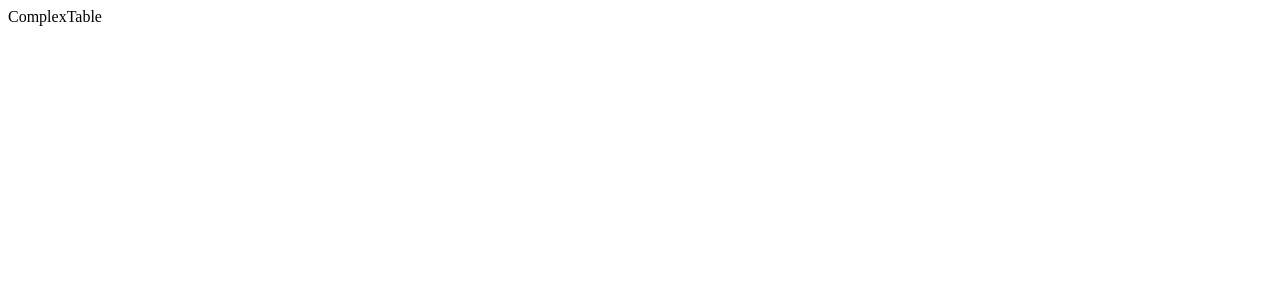
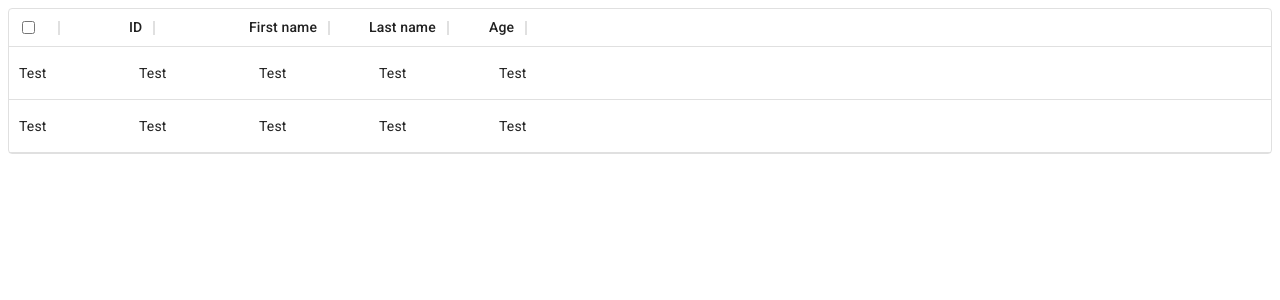
Before and after one commit to nedosika/complex-table, a React (Create React App) app: page / in a window 1280 px wide. Shown: the top 300 px of the page. Built offline with nearby package versions, Linux system fonts and the light colour scheme.

Commit message:
create customTable

```diff
--- a/public/index.html
+++ b/public/index.html
@@ -10,20 +10,11 @@
       content="Web site created using create-react-app"
     />
     <link rel="apple-touch-icon" href="%PUBLIC_URL%/logo192.png" />
-    <!--
-      manifest.json provides metadata used when your web app is installed on a
-      user's mobile device or desktop. See https://developers.google.com/web/fundamentals/web-app-manifest/
-    -->
     <link rel="manifest" href="%PUBLIC_URL%/manifest.json" />
-    <!--
-      Notice the use of %PUBLIC_URL% in the tags above.
-      It will be replaced with the URL of the `public` folder during the build.
-      Only files inside the `public` folder can be referenced from the HTML.
-
-      Unlike "/favicon.ico" or "favicon.ico", "%PUBLIC_URL%/favicon.ico" will
-      work correctly both with client-side routing and a non-root public URL.
-      Learn how to configure a non-root public URL by running `npm run build`.
-    -->
+    <link
+            rel="stylesheet"
+            href="https://fonts.googleapis.com/css?family=Roboto:300,400,500,700&display=swap"
+    />
     <title>React App</title>
   </head>
   <body>
--- a/src/App.js
+++ b/src/App.js
@@ -1,9 +1,10 @@
 import React from "react";
+import ComplexTable from "./components/ComplexTable"
 
 function App() {
   return (
     <div>
-      ComplexTable
+      <ComplexTable/>
     </div>
   );
 }
--- /dev/null
+++ b/src/components/ComplexTable/ComplexTable.js
@@ -0,0 +1,15 @@
+import React from 'react';
+import TableHeader from "../TableHeader";
+import TableMain from "../TableMain";
+import styles from "./styles.module.css";
+
+const ComplexTable = () => {
+    return (
+        <div className={styles.root}>
+           <TableHeader/>
+           <TableMain/>
+        </div>
+    );
+};
+
+export default ComplexTable;
--- /dev/null
+++ b/src/components/ComplexTable/index.js
@@ -0,0 +1 @@
+export {default} from "./ComplexTable";
--- /dev/null
+++ b/src/components/ComplexTable/styles.module.css
@@ -0,0 +1,17 @@
+.root{
+    flex: 1 1 0%;
+    box-sizing: border-box;
+    position: relative;
+    border: 1px solid rgb(224, 224, 224);
+    border-radius: 4px;
+    color: rgba(0, 0, 0, 0.87);
+    font-family: Roboto, Helvetica, Arial, sans-serif;
+    font-weight: 400;
+    font-size: 0.875rem;
+    line-height: 1.43;
+    letter-spacing: 0.01071em;
+    outline: none;
+    height: 100%;
+    display: flex;
+    flex-direction: column;
+}
--- /dev/null
+++ b/src/components/TableHeader/TableHeader.js
@@ -0,0 +1,55 @@
+import React from 'react';
+import styles from "./styles.module.css";
+
+const TableHeader = () => {
+    return (
+        <div className={styles.root}>
+            <div className={styles.column}>
+                <div className={styles.check}>
+                    <span>
+                        <input type="checkbox"/>
+                    </span>
+                </div>
+                <div className={styles.separator}>
+                    <svg focusable="false" viewBox="0 0 24 24">
+                        <path d="M11 19V5h2v14z"/>
+                    </svg>
+                </div>
+            </div>
+            <div className={styles.column}>
+                <div className={styles.title}>ID</div>
+                <div className={styles.separator}>
+                    <svg focusable="false" viewBox="0 0 24 24">
+                        <path d="M11 19V5h2v14z"/>
+                    </svg>
+                </div>
+            </div>
+            <div className={styles.column}>
+                <div className={styles.title}>First name</div>
+                <div className={styles.separator}>
+                    <svg focusable="false" viewBox="0 0 24 24">
+                        <path d="M11 19V5h2v14z"/>
+                    </svg>
+                </div>
+            </div>
+            <div className={styles.column}>
+                <div className={styles.title}>Last name</div>
+                <div className={styles.separator}>
+                    <svg focusable="false" viewBox="0 0 24 24">
+                        <path d="M11 19V5h2v14z"/>
+                    </svg>
+                </div>
+            </div>
+            <div className={styles.column}>
+                <div className={styles.title}>Age</div>
+                <div className={styles.separator}>
+                    <svg focusable="false" viewBox="0 0 24 24">
+                        <path d="M11 19V5h2v14z"/>
+                    </svg>
+                </div>
+            </div>
+        </div>
+    );
+};
+
+export default TableHeader;
--- /dev/null
+++ b/src/components/TableHeader/index.js
@@ -0,0 +1 @@
+export {default} from "./TableHeader";
--- /dev/null
+++ b/src/components/TableHeader/styles.module.css
@@ -0,0 +1,43 @@
+.root {
+    display: flex;
+    align-items: center;
+    border-bottom: 1px solid rgb(224, 224, 224);
+}
+
+.column {
+    position: relative;
+    display: flex;
+    align-items: center;
+    min-width: 120px;
+    max-width: 120px;
+}
+
+.column > .title{
+    color: rgba(0, 0, 0, 0.87);
+    font-family: Roboto, Helvetica, Arial, sans-serif;
+    font-weight: 500;
+    cursor: pointer;
+}
+
+.check > span {
+    display: inline-flex;
+    align-items: center;
+    justify-content: center;
+    cursor: pointer;
+    padding: 9px;
+}
+
+.check > span > input {
+    cursor: inherit;
+}
+
+.separator {
+    display: flex;
+    color: rgb(224, 224, 224);
+}
+
+.separator > svg {
+    width: 1em;
+    fill: currentColor;
+    font-size: 1.5rem;
+}
--- /dev/null
+++ b/src/components/TableMain/TableMain.js
@@ -0,0 +1,25 @@
+import React from 'react';
+import styles from "./styles.module.css";
+
+const TableMain = () => {
+    return (
+        <div className={styles.root}>
+            <div className={styles.row}>
+                <div className={styles.cell}>Test</div>
+                <div className={styles.cell}>Test</div>
+                <div className={styles.cell}>Test</div>
+                <div className={styles.cell}>Test</div>
+                <div className={styles.cell}>Test</div>
+            </div>
+            <div className={styles.row}>
+                <div className={styles.cell}>Test</div>
+                <div className={styles.cell}>Test</div>
+                <div className={styles.cell}>Test</div>
+                <div className={styles.cell}>Test</div>
+                <div className={styles.cell}>Test</div>
+            </div>
+        </div>
+    );
+};
+
+export default TableMain;
--- /dev/null
+++ b/src/components/TableMain/index.js
@@ -0,0 +1 @@
+export {default} from "./TableMain";
--- /dev/null
+++ b/src/components/TableMain/styles.module.css
@@ -0,0 +1,28 @@
+.root {
+    display: flex;
+    flex-direction: column;
+}
+
+.root > .row {
+    max-height: 52px;
+    min-height: 52px;
+
+    display: flex;
+    break-inside: avoid;
+
+    border-bottom: 1px solid rgb(224, 224, 224);
+}
+
+.root > .row > .cell {
+    min-width: 120px;
+    max-width: 120px;
+    min-height: 52px;
+    max-height: 52px;
+    overflow: hidden;
+    white-space: nowrap;
+    justify-content: flex-start;
+    display: flex;
+    align-items: center;
+    padding: 0px 10px;
+    box-sizing: border-box;
+}
```
